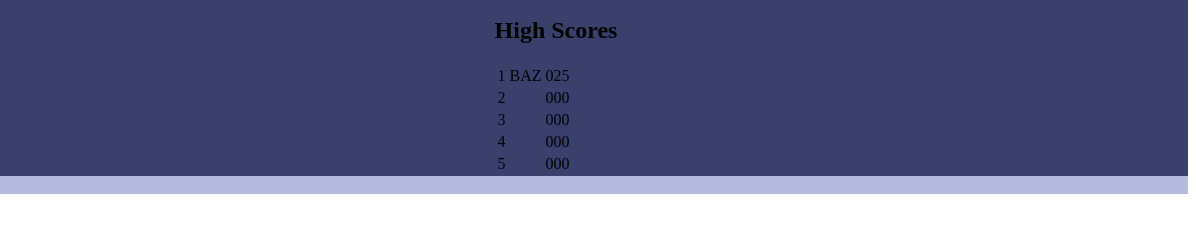
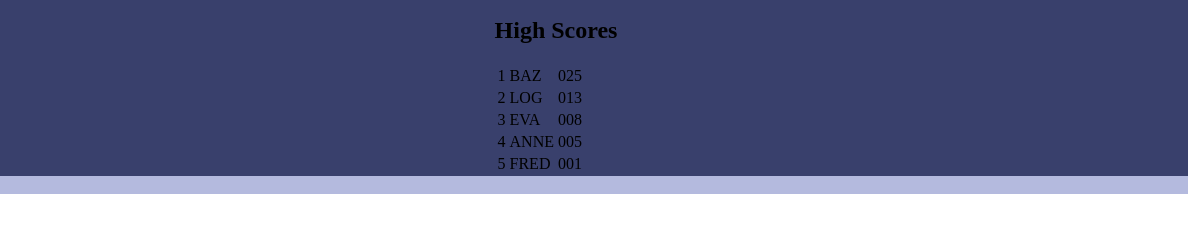
Before and after one commit to barryCFlynn/Snake, a plain HTML site: page index.html in a window 1280 px wide. Shown: the part 359-592 px from the top of the page, 84-1280 px from the left. Drawn offline with Linux system fonts and the light colour scheme.

Commit message:
Add prepopulate highscore names

```diff
--- a/assets/js/script.js
+++ b/assets/js/script.js
@@ -29,7 +29,7 @@ const maxHighScores = 5;
 // Initialize the game state
 let gameStarted = false;
 // Get the canvas element
-const snakeboard = document.getElementById("snakeboard");
+const snakeboard = document.querySelector("#snakeboard");
 // Return a two dimensional drawing context
 const snakeboard_ctx = snakeboard.getContext("2d");
 // Get Play again button
@@ -37,29 +37,47 @@ const play = document.querySelector("#play");
 // Get High Score button
 const highScores = [
   { name: "BAZ", score: "025" },
-  { name: "", score: "" },
-  { name: "", score: "" },
-  { name: "", score: "" },
-  { name: "", score: "" },
+  { name: "LOG", score: "013" },
+  { name: "EVA", score: "008" },
+  { name: "ANNE", score: "005" },
+  { name: "FRED", score: "001" },
 ];
 const highScoresTable = document.querySelector("#highScores");
+
 // for managing the modal High Scores
-const gameOverModal = document.getElementById("gameOverModal");
+const gameOverModal = document.querySelector("#gameOverModal");
 const closeModal = document.querySelector("#closeModal");
 const playerNameInput = document.querySelector("#playerName");
 
 
+// for change direction arrow keys
+const LEFT_KEY = 37;
+const RIGHT_KEY = 39;
+const UP_KEY = 38;
+const DOWN_KEY = 40;
 
+// for change direction arrow buttons
+const btnLeft = document.querySelector("#btnLeft");
+const btnRight = document.querySelector("#btnRight");
+const btnUp = document.querySelector("#btnUp");
+const btnDown = document.querySelector("#btnDown");
 
 
 // EVENT LISTENERS
+
 // to track change direction
 document.addEventListener("keydown", change_direction);
+
 // to reset game
 play.addEventListener("click", startGame);
-// for modal
 
+// for change direction button event listeners
+btnLeft.addEventListener("click", () => change_direction({ keyCode: LEFT_KEY }));
+btnRight.addEventListener("click", () => change_direction({ keyCode: RIGHT_KEY }));
+btnUp.addEventListener("click", () => change_direction({ keyCode: UP_KEY }));
+btnDown.addEventListener("click", () => change_direction({ keyCode: DOWN_KEY }));
 
+//close modal even listener
 closeModal.addEventListener("click", gameOver)
 
 
@@ -203,7 +221,6 @@ function checkGameEnd() {
   }
 }
 
-
 function random_food(min, max) {
   return Math.round((Math.random() * (max - min) + min) / 10) * 10;
 }
@@ -219,21 +236,6 @@ function gen_food() {
     if (has_eaten) gen_food();
   });
 }
-
-const LEFT_KEY = 37;
-const RIGHT_KEY = 39;
-const UP_KEY = 38;
-const DOWN_KEY = 40;
-
-const btnLeft = document.getElementById("btnLeft");
-const btnRight = document.getElementById("btnRight");
-const btnUp = document.getElementById("btnUp");
-const btnDown = document.getElementById("btnDown");
-
-btnLeft.addEventListener("click", () => change_direction({ keyCode: LEFT_KEY }));
-btnRight.addEventListener("click", () => change_direction({ keyCode: RIGHT_KEY }));
-btnUp.addEventListener("click", () => change_direction({ keyCode: UP_KEY }));
-btnDown.addEventListener("click", () => change_direction({ keyCode: DOWN_KEY }));
 
 function change_direction(event) {
   const keyPressed = event.keyCode;
--- a/index.html
+++ b/index.html
@@ -12,7 +12,7 @@
     <title>SNAKE</title>
   </head>
   <body>
-    <!-- HTML for snake 1 -->
+    <!--HTML for snake game-->
 
     <header>
       <h1 id="logo">SNAKE</h1>
@@ -54,8 +54,7 @@
     <dialog id="gameOverModal">
       <form method="dialog" id="gameOverForm">
         <h1>You have a High Score</h1>
-        <h2>Your rank is RANK</h2>
-        <h3>please input your name</h3>
+        <h3>Please add your name</h3>
         <label for="playerName">
           <input type="text" name="player-name" id="playerName" placeholder="Your Name">
         </label>
```
